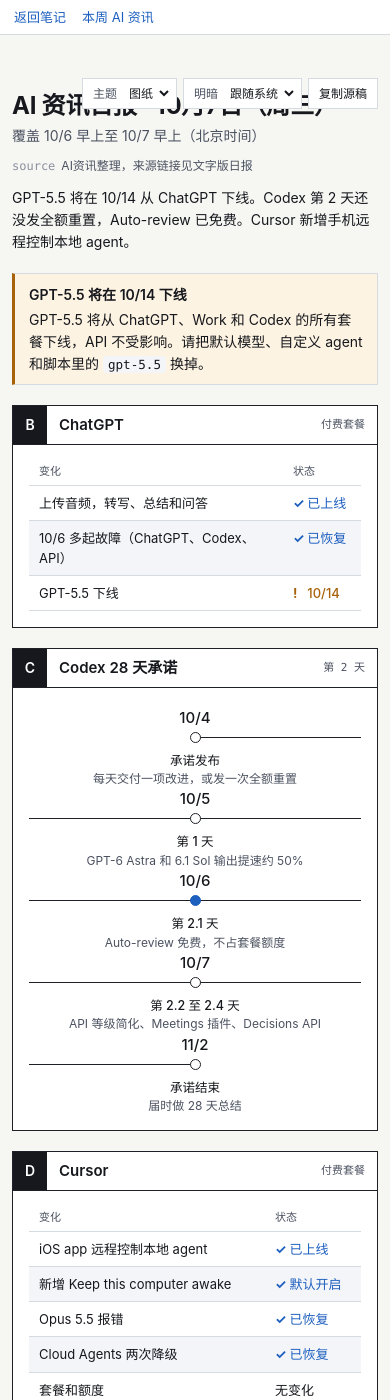
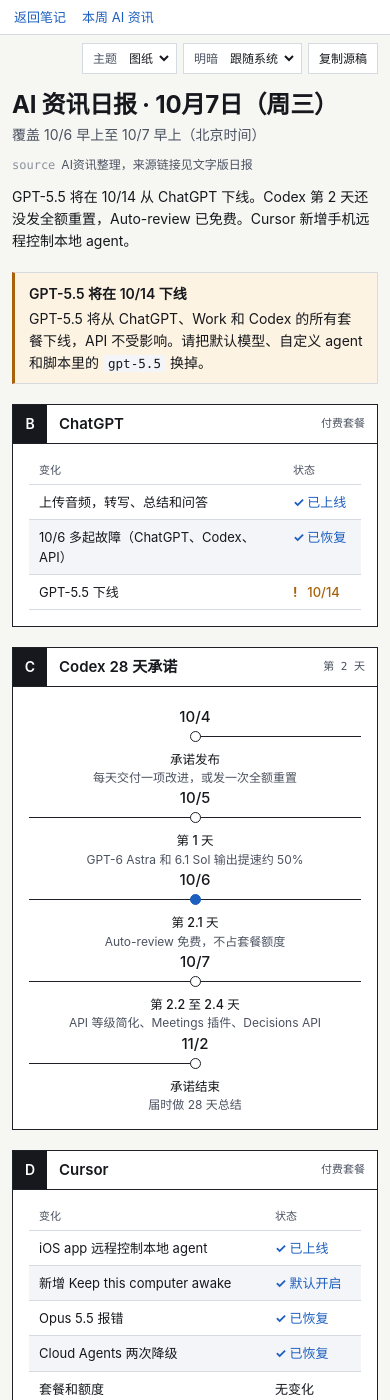
Before and after one commit to single5240/single5240.github.io, a Jekyll site: the page ai-news/2026-10-07.html, which Jekyll copies as it is, in a window 390 px wide and 1400 px high. Built offline with Jekyll 4.4.1, drawn with Linux system fonts in a browser that asks for light colours.

Commit message:
Keep the AI news toolbar above the title on narrow screens.
The injected offset pushed the page's fixed toolbar onto the heading at 390px. On viewports up to 760px the importer now places that toolbar in normal flow.

Co-authored-by: Vincent <single5240@users.noreply.github.com>

```diff
--- a/ai-news/2026-10-07.html
+++ b/ai-news/2026-10-07.html
@@ -572,9 +572,19 @@ html[data-theme="paper"] .am-md table { font-family: var(--font-sans); }
 .s5-news-sources h2 { margin: 0 0 10px; font-size: 16px; }
 .s5-news-sources ol { margin: 0; padding-left: 1.2em; }
 .s5-news-sources a { color: var(--accent, #1d5fbf); overflow-wrap: anywhere; }
-@media (max-width: 640px) {
+@media (max-width: 760px) {
   .s5-news-bar { padding-right: 14px; }
-  .am-toolbar { top: 78px !important; }
+  .am-toolbar {
+    position: static !important;
+    top: auto !important;
+    right: auto !important;
+    flex-wrap: wrap;
+    justify-content: flex-end;
+    max-width: calc(100% - 24px);
+    margin: 8px 12px 0;
+  }
+  .am-sheet,
+  .am-doc { padding-top: 16px !important; }
 }
 @media (prefers-reduced-motion: reduce) {
   .s5-news-bar, .s5-news-bar a { transition: none; scroll-behavior: auto; }
```
Also changed, not shown: scripts/import-ai-news.mjs (+12 -2 lines).
